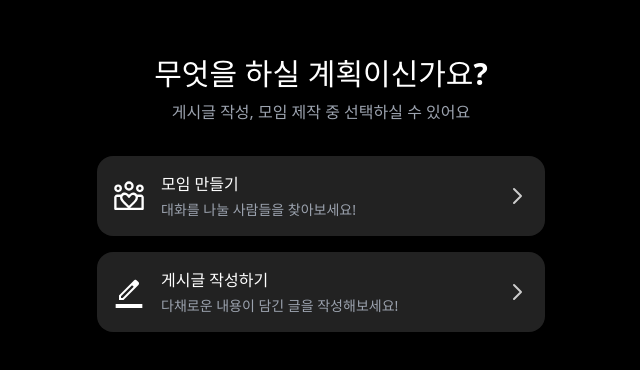
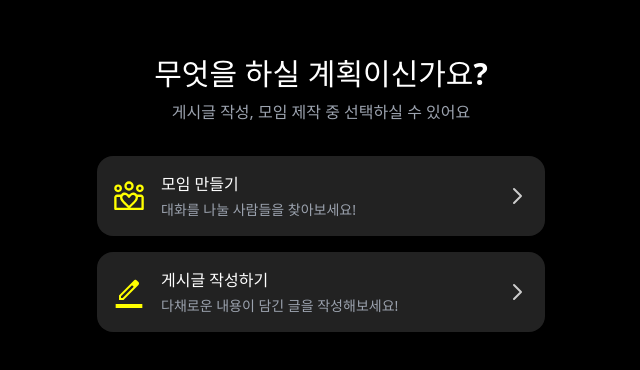
Before and after one commit to Superkid0714/ST4R-FE, a React (Vite) app in the folder ST4R/: page /writechoice in a window 1280 px wide. Shown: the part 206-576 px from the top of the page, without its empty margins (319-959 px from the left). Built offline with nearby package versions, Linux system fonts and the light colour scheme; sample sign-in values are in the browser's storage.

Commit message:
♻️ refactor : 글 작성 페이지에서 아이콘의 기본색상을 노란색으로 변경

```diff
--- a/ST4R/src/pages/WriteChoicePage.jsx
+++ b/ST4R/src/pages/WriteChoicePage.jsx
@@ -14,10 +14,8 @@ export default function WriteChoicePage() {
   };
 
   const yellowHex = '#FFD600';
-
   const yellowFilter =
     'brightness(0) saturate(100%) invert(86%) sepia(79%) saturate(2317%) hue-rotate(2deg) brightness(104%) contrast(104%)';
-  const whiteFilter = 'brightness(0) invert(1)';
 
   // 선택된 타입에 따라 색상 동적으로 지정
   const getButtonStyle = (type) => {
@@ -29,7 +27,6 @@ export default function WriteChoicePage() {
         transition: '0.15s',
       };
     }
-
     return {
       border: 'none',
       boxShadow: 'none',
@@ -57,7 +54,7 @@ export default function WriteChoicePage() {
             <GroupIcon
               className="w-8 h-8 mr-4 transition-all duration-150"
               style={{
-                filter: selected === 'group' ? yellowFilter : whiteFilter,
+                filter: yellowFilter,
               }}
             />
             <div className="flex-1 text-left">
@@ -96,7 +93,7 @@ export default function WriteChoicePage() {
             <WriteIcon
               className="w-8 h-8 mr-4 transition-all duration-150"
               style={{
-                filter: selected === 'board' ? yellowFilter : whiteFilter,
+                filter: yellowFilter,
               }}
             />
             <div className="flex-1 text-left">
```
